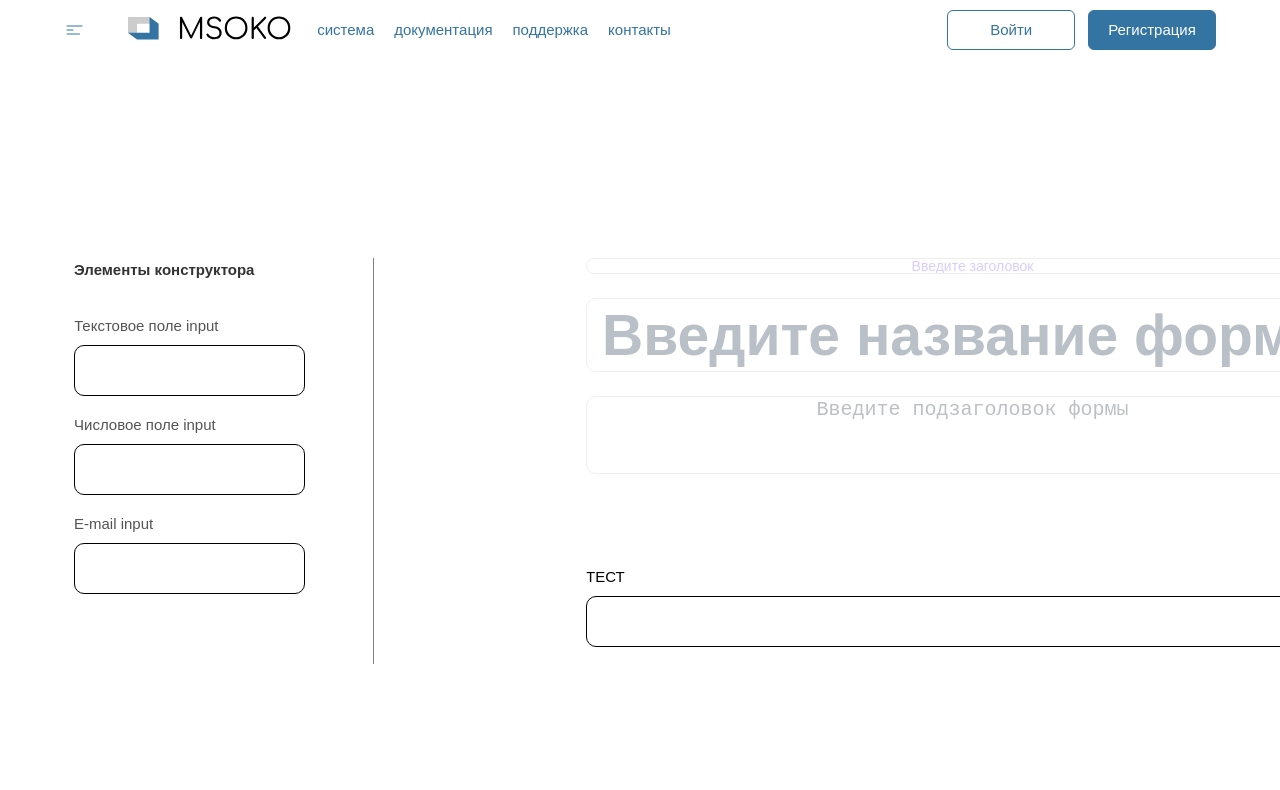
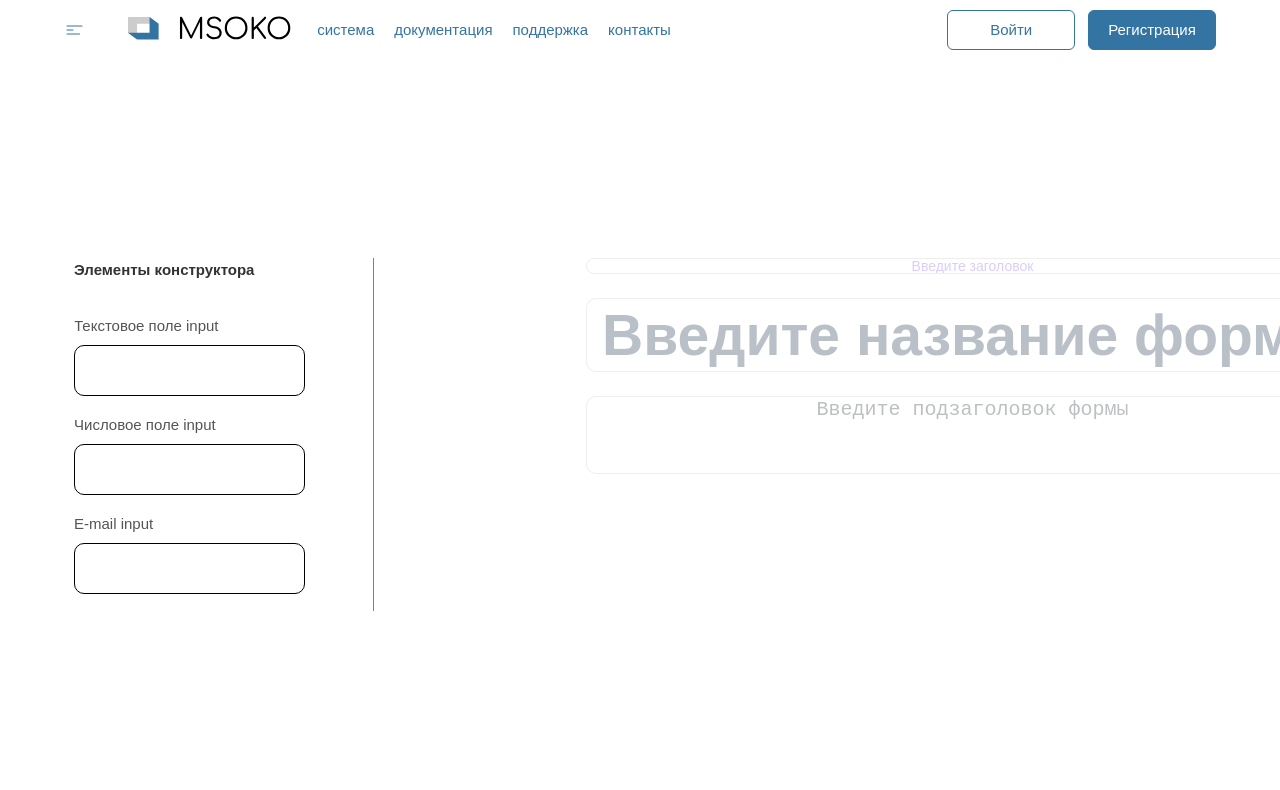
Before and after one commit to NISONovosibirsk/niso-system, a React (Create React App) app: page / in a window 1280 px wide. Shown: the top 790 px of the page. Built offline with nearby package versions, Linux system fonts and the light colour scheme.

Commit message:
replace inputs

```diff
--- a/src/App.tsx
+++ b/src/App.tsx
@@ -6,7 +6,7 @@ function App() {
             <div className='container'>
                 <Header />
                 <FormConstructor />
-                <SavedForms />
+                {/* <SavedForms /> */}
             </div>
         </div>
     );
--- a/src/components/CustomForm/CustomForm.tsx
+++ b/src/components/CustomForm/CustomForm.tsx
@@ -3,7 +3,11 @@ import './CustomForm.scss';
 import { FormElement } from '..';
 
 //drop action import
-import { dropElement } from '../../store/actions/dragAndDrop';
+import {
+    dropElement,
+    dragElement,
+    replaceElement,
+} from '../../store/actions/dragAndDrop';
 import { useDispatch } from 'react-redux';
 import {
     changeCustomInputsValues,
@@ -22,6 +26,28 @@ const CustomForm = () => {
         e.preventDefault();
         e.target.style.boxShadow = 'none';
         dispatch(dropElement(currentElement));
+    };
+
+    const dragStartHandler = (item: any) => {
+        dispatch(dragElement(item));
+    };
+
+    const handleReplace = (e: any) => {
+        if (e.target.draggable) {
+            dispatch(
+                replaceElement({
+                    index: e.target.id,
+                    currentIndex: currentElement.id,
+                })
+            );
+        } else {
+            dispatch(
+                replaceElement({
+                    index: e.target.parentNode.id,
+                    currentIndex: currentElement.id,
+                })
+            );
+        }
     };
 
     const handleChangeInputsValue = (e: any) => {
@@ -53,9 +79,7 @@ const CustomForm = () => {
     return (
         <form
             className='custom-form'
-            onDrop={e => {
-                dropHandler(e);
-            }}
+            // onDrop={dropHandler}
             onDragOver={e => {
                 e.preventDefault();
             }}
@@ -79,7 +103,7 @@ const CustomForm = () => {
                 rows={3}
                 className='custom-form__form-subtitle'
             />
-            <div className='custom-form__field'>
+            <div onDrop={handleReplace} className='custom-form__field'>
                 {constructor.map((item: any, index: number) => (
                     <FormElement
                         id={index}
@@ -89,7 +113,8 @@ const CustomForm = () => {
                         onChange={handleChangeCustomInputsValue}
                         key={index}
                         item={item}
-                        dragNdrop={() => {}}
+                        drag={dragStartHandler}
+                        drop={() => {}}
                     />
                 ))}
             </div>
--- a/src/components/FormElement/FormElement.tsx
+++ b/src/components/FormElement/FormElement.tsx
@@ -7,7 +7,8 @@ const FormElement = ({
     type,
     isDisabled,
     onChange,
-    dragNdrop,
+    drag,
+    drop,
     item,
 }: {
     id: any;
@@ -15,10 +16,13 @@ const FormElement = ({
     type: string;
     isDisabled: boolean;
     onChange: Function;
-    dragNdrop: Function;
+    drag: Function;
+    drop: Function;
     item: any;
 }) => {
     const [value, setValue] = useState({ label: title, input: '' });
+    item.id = id;
+
     const handleChange = (e: any) => {
         const { target } = e;
         const { id } = target.parentNode;
@@ -30,7 +34,7 @@ const FormElement = ({
     //drag'n'drop box-shadow handlers
     const dragOverHandler = (e: any) => {
         e.preventDefault();
-        if (e.target.className == 'form-element__input') {
+        if (e.target.className === 'form-element__input') {
             e.target.style.boxShadow = '0 2px 3px black';
         }
     };
@@ -45,13 +49,13 @@ const FormElement = ({
 
     return (
         <div
-            id={id}
+            id={item.id}
             className='form-element'
             draggable={true}
             onDragOver={e => dragOverHandler(e)}
             onDragLeave={e => dragLeaveHandler(e)}
             onDragEnd={e => dragEndHandler(e)}
-            onDragStart={e => dragNdrop(item)}
+            onDragStart={() => drag(item)}
         >
             <input
                 onChange={handleChange}
--- a/src/components/FormElements/FormElements.tsx
+++ b/src/components/FormElements/FormElements.tsx
@@ -28,7 +28,8 @@ const FormElements = () => {
                         onChange={() => {}}
                         key={item.id}
                         item={item}
-                        dragNdrop={dragStartHandler}
+                        drag={dragStartHandler}
+                        drop={()=>{}}
                     />
                 ))}
             </div>
--- a/src/store/actions/dragAndDrop.ts
+++ b/src/store/actions/dragAndDrop.ts
@@ -1,4 +1,4 @@
-import { DRAG_ELEMENT, DROP_ELEMENT } from '../types';
+import { DRAG_ELEMENT, DROP_ELEMENT, REPLACE_ELEMENT } from '../types';
 
 export const dragElement = (element: any) => {
     try {
@@ -6,8 +6,8 @@ export const dragElement = (element: any) => {
             type: DRAG_ELEMENT,
             payload: element,
         };
-    } catch (e) {
-        console.log(e);
+    } catch (err) {
+        console.log(err);
     }
 };
 
@@ -17,7 +17,27 @@ export const dropElement = (element: any) => {
             type: DROP_ELEMENT,
             payload: element,
         };
-    } catch (e) {
-        console.log(e);
+    } catch (err) {
+        console.log(err);
     }
 };
+
+export const replaceElement = ({
+    index,
+    currentIndex,
+}: {
+    index: number;
+    currentIndex: number;
+}) => {
+    try {
+        return {
+            type: REPLACE_ELEMENT,
+            payload: {
+                index,
+                currentIndex,
+            },
+        };
+    } catch (err) {
+        console.log(err);
+    }
+};
--- a/src/store/reducers/dragAndDropReducer.ts
+++ b/src/store/reducers/dragAndDropReducer.ts
@@ -1,4 +1,4 @@
-import { DRAG_ELEMENT, DROP_ELEMENT } from '../types';
+import { DRAG_ELEMENT, DROP_ELEMENT, REPLACE_ELEMENT } from '../types';
 
 const initialState: dragAndDropState = {
     elements: [
@@ -21,14 +21,7 @@ const initialState: dragAndDropState = {
             isDisabled: true,
         },
     ],
-    constructor: [
-        {
-            id: 666,
-            title: 'ТЕСТ',
-            type: 'text',
-            isDisabled: true,
-        },
-    ],
+    constructor: [],
     currentElement: {},
 };
 
@@ -46,6 +39,31 @@ export const dragAndDropReducer = (
             return {
                 ...state,
                 constructor: [...state.constructor, action.payload],
+                currentElement: {},
+            };
+        case REPLACE_ELEMENT:
+            const { index, currentIndex } = action.payload;
+            const constructorCopy = Array.from(state.constructor);
+
+            constructorCopy.splice(currentIndex, 1);
+
+            constructorCopy.splice(index, 0, state.currentElement);
+
+            // console.log(constructorCopy);
+
+            // console.log(state.currentElement);
+
+            // const splicedCopy = constructorCopy.splice(
+            //     index,
+            //     0,
+            //     state.currentElement
+            // );
+
+            // console.log(splicedCopy);
+
+            return {
+                ...state,
+                constructor: [...constructorCopy],
             };
         default:
             return state;
@@ -61,7 +79,7 @@ interface dragAndDropState {
 
 interface dragAndDropActions {
     type: string;
-    payload: any[];
+    payload: any;
 }
 
 export type FormAction = dragAndDropActions;
--- a/src/store/types.ts
+++ b/src/store/types.ts
@@ -1,9 +1,11 @@
 export const DRAG_ELEMENT = 'DRAG_AND_DROP/DRAG_ELEMENT';
 export const DROP_ELEMENT = 'DRAG_AND_DROP/DROP_ELEMENT';
+export const REPLACE_ELEMENT = 'DRAG_AND_DROP/REPLACE_ELEMENT';
 
 export const SET_LOGGED_IN_STATUS = 'HEADER_SIDEBAR/SET_LOGGED_IN_STATUS';
 
 export const CHANGE_TITLE = 'CUSTOM_FORM/CHANGE_TITLE';
 export const CHANGE_FORM_TITLE = 'CUSTOM_FORM/CHANGE_FORM_TITLE';
 export const CHANGE_FORM_SUBTITLE = 'CUSTOM_FORM/CHANGE_FORM_SUBTITLE';
-export const CHANGE_CUSTOM_INPUTS_VALUES = 'CUSTOM_FORM/CHANGE_CUSTOM_INPUTS_VALUES';
+export const CHANGE_CUSTOM_INPUTS_VALUES =
+    'CUSTOM_FORM/CHANGE_CUSTOM_INPUTS_VALUES';
```
